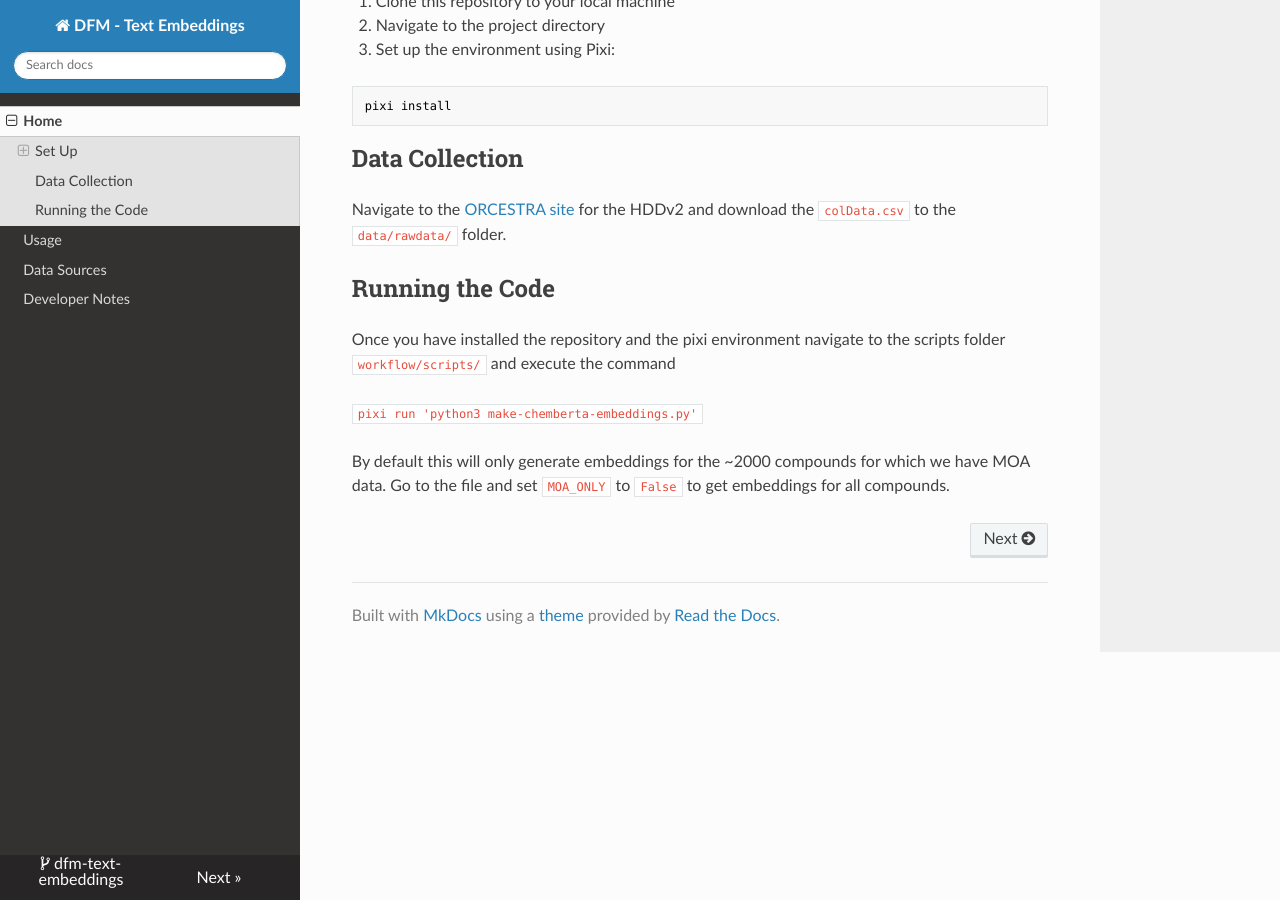
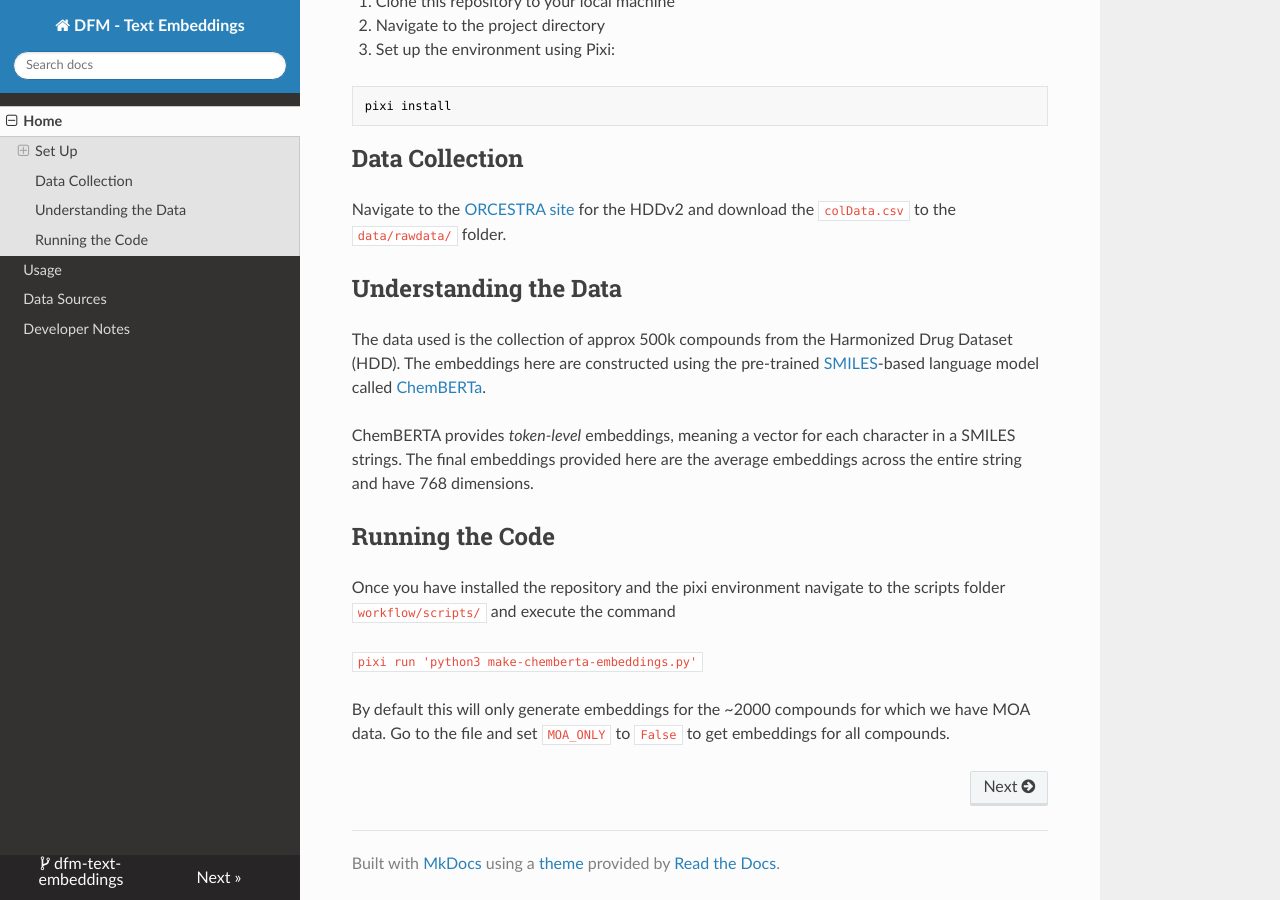
Before and after one commit to bhklab/dfm-text-embeddings, an MkDocs documentation site: the page built from docs/README.md, in a window 1280 px wide and 900 px high, scrolled down 639 px. Built offline with MkDocs 1.6.1, drawn with Linux system fonts in a browser that asks for light colours; nearby versions of some CDN libraries.

Commit message:
updated docs

```diff
--- a/docs/README.md
+++ b/docs/README.md
@@ -40,6 +40,12 @@ pixi install
 
 Navigate to the [ORCESTRA site](https://www.orcestra.ca/annotations/69f4a753f9dd88b7003f0326) for the HDDv2 and download the  `colData.csv` to the `data/rawdata/` folder.
 
+
+## Understanding the Data
+The data used is the collection of approx 500k compounds from the Harmonized Drug Dataset (HDD). The embeddings here are constructed using the pre-trained [SMILES](https://en.wikipedia.org/wiki/Simplified_Molecular_Input_Line_Entry_System)-based language model called [ChemBERTa](https://arxiv.org/pdf/2010.09885).
+
+ChemBERTA provides *token-level* embeddings, meaning a vector for each character in a SMILES strings. The final embeddings provided here are the average embeddings across the entire string and have 768 dimensions.
+
 ## Running the Code
 
 Once you have installed the repository and the pixi environment navigate to the scripts folder `workflow/scripts/` and execute the command
```
Also changed, not shown: 1 other file.
